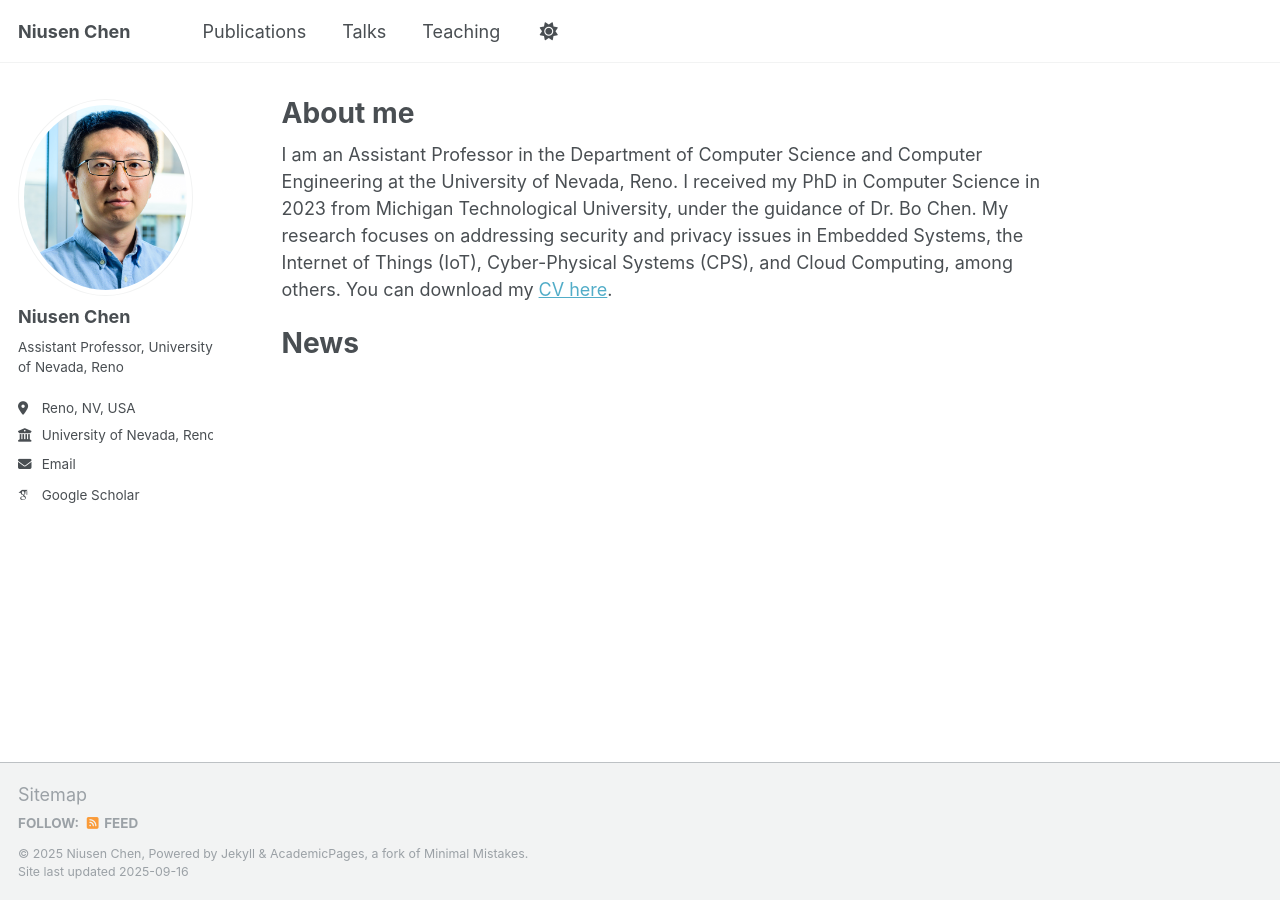
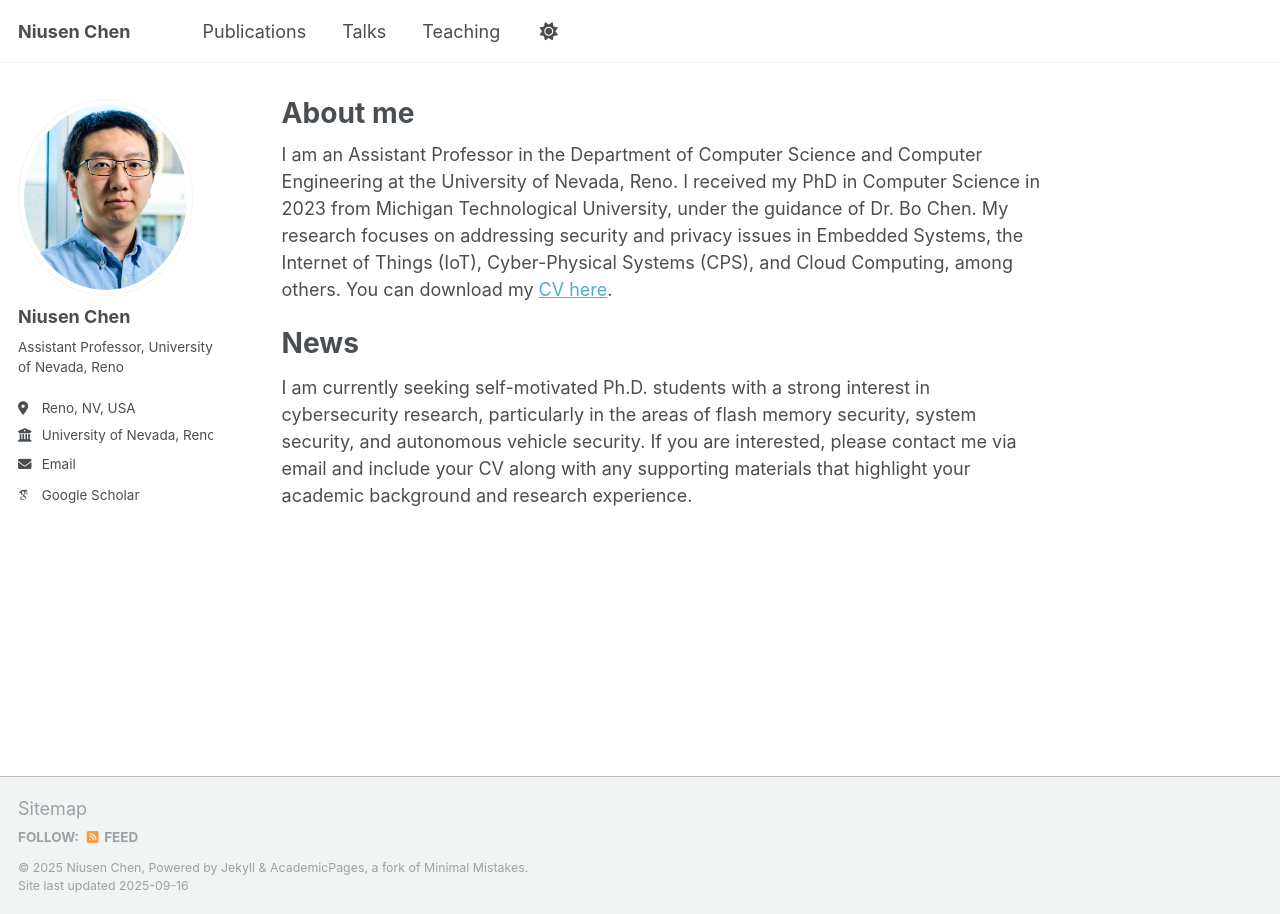
Before and after one commit to niusenc/niusenc.github.io, a Jekyll site: the page built from _pages/about.md, in a window 1280 px wide. Built offline with Jekyll 4.4.1, drawn with Linux system fonts in a browser that asks for light colours; some web fonts are replaced.

Commit message:
Update about.md

```diff
--- a/_pages/about.md
+++ b/_pages/about.md
@@ -11,7 +11,7 @@ You can download my [CV here](/files/CV_Niusen.pdf).
 
 News
 ======
-
+I am currently seeking self-motivated Ph.D. students with a strong interest in cybersecurity research, particularly in the areas of flash memory security, system security, and autonomous vehicle security. If you are interested, please contact me via email and include your CV along with any supporting materials that highlight your academic background and research experience.
 
 <!--
 Getting started
```
